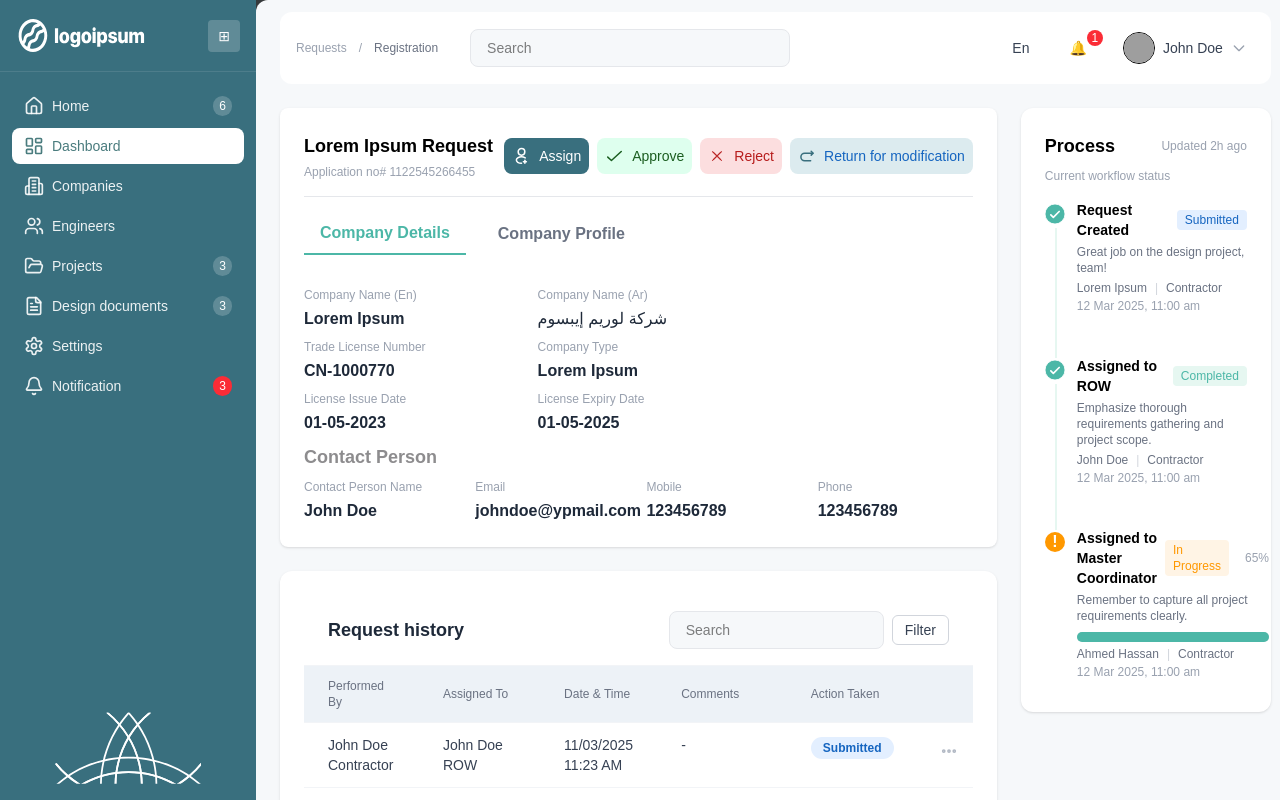
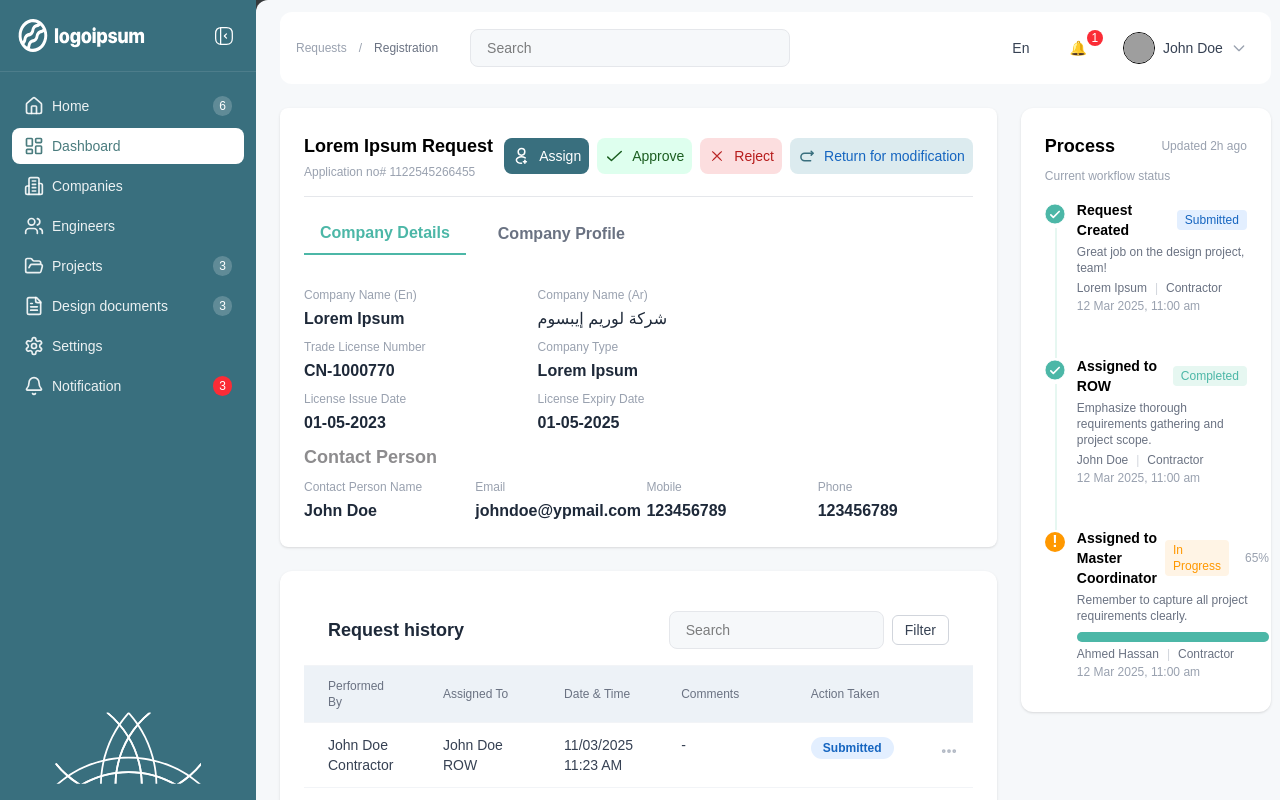
Before and after one commit to aamir910/Frontend_task, a React (Vite) app in the folder login-dashboard-app/: page /dashboard in a window 1280 px wide. Shown: the top 800 px of the page. Built offline with nearby package versions, Linux system fonts and the light colour scheme; sample sign-in values are in the browser's storage; grey boxes are pictures that could not be loaded.

Commit message:
add MenuIcon to Sidebar for improved UI

```diff
--- a/login-dashboard-app/src/components/Sidebar.jsx
+++ b/login-dashboard-app/src/components/Sidebar.jsx
@@ -11,6 +11,7 @@ import {
 } from 'lucide-react';
 import LogoIcon from './icons/LogoIcon';
 import LogoIcon2 from './icons/LogoIcon2';
+import MenuIcon from './icons/MenuIcon';
 
 const Sidebar = () => {
   const menuItems = [
@@ -32,8 +33,8 @@ const Sidebar = () => {
       <div className="p-4 border-b border-white/10">
         <div className="flex items-center justify-between">
           <LogoIcon2 />
-          <div className="w-8 h-8 bg-white/20 rounded flex items-center justify-center">
-            <span className="text-sm">⊞</span>
+          <div className="w-8 h-8 rounded flex items-center justify-center">
+            <MenuIcon className="w-5 h-5 text-white" />
           </div>
         </div>
       </div>
--- /dev/null
+++ b/login-dashboard-app/src/components/icons/MenuIcon.jsx
@@ -0,0 +1,38 @@
+import React from 'react'
+
+function MenuIcon({ className = "w-6 h-6" }) {
+  return (
+    <svg
+      width="24"
+      height="24"
+      viewBox="0 0 24 24"
+      fill="none"
+      xmlns="http://www.w3.org/2000/svg"
+      className={className}
+    >
+      <path
+        d="M21.97 15V9C21.97 4 19.97 2 14.97 2H8.96997C3.96997 2 1.96997 4 1.96997 9V15C1.96997 20 3.96997 22 8.96997 22H14.97C19.97 22 21.97 20 21.97 15Z"
+        stroke="currentColor"
+        strokeWidth="1.5"
+        strokeLinecap="round"
+        strokeLinejoin="round"
+      />
+      <path
+        d="M7.96997 2V22"
+        stroke="currentColor"
+        strokeWidth="1.5"
+        strokeLinecap="round"
+        strokeLinejoin="round"
+      />
+      <path
+        d="M14.97 9.43994L12.41 11.9999L14.97 14.5599"
+        stroke="currentColor"
+        strokeWidth="1.5"
+        strokeLinecap="round"
+        strokeLinejoin="round"
+      />
+    </svg>
+  )
+}
+
+export default MenuIcon
```
